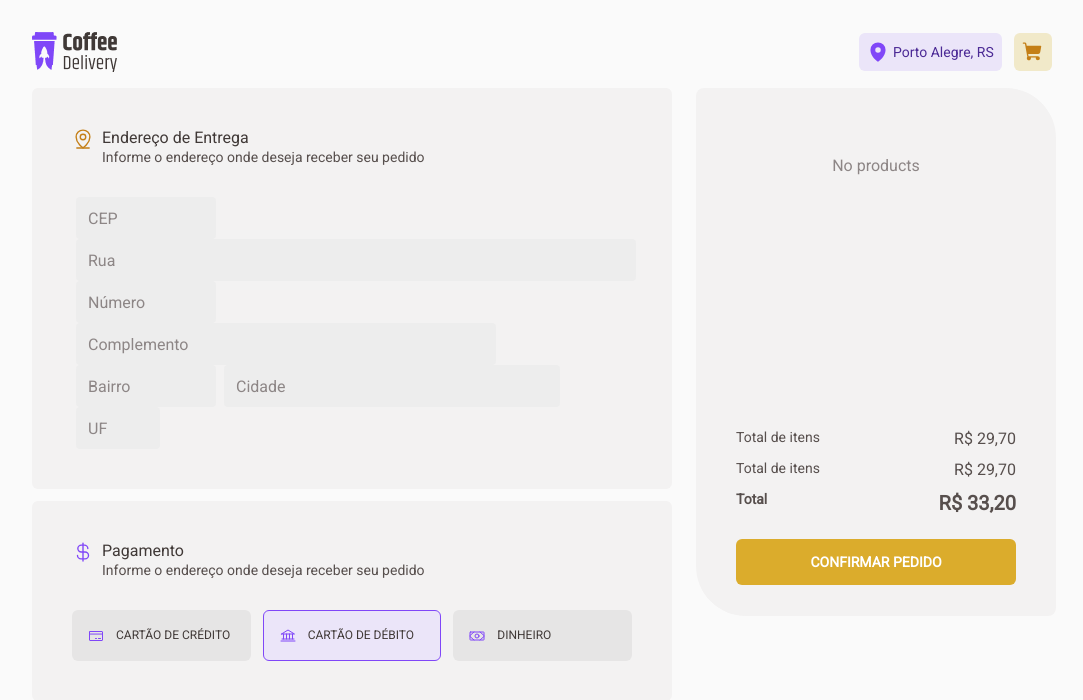
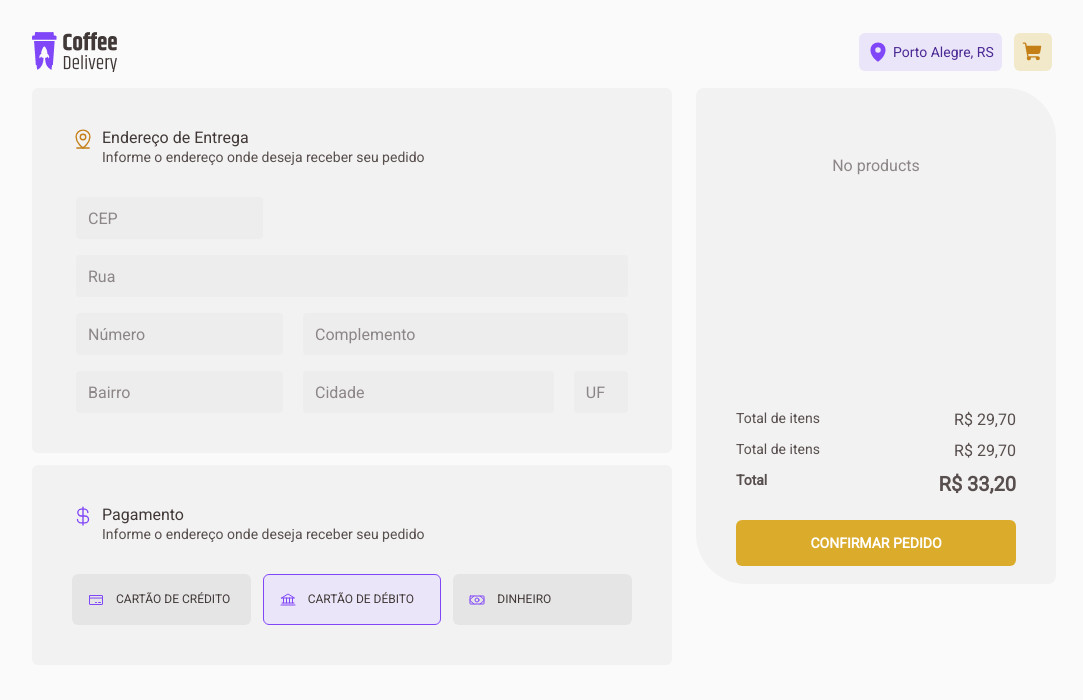
Before and after one commit to NoelenGiovannaAS/react-ignite-challenges, a React (Vite) app in the folder 02-coffee-delivery/: page /checkout in a window 1280 px wide. Shown: the top 700 px of the page, without its empty margins (96-1179 px from the left). Built offline with nearby package versions, Linux system fonts and the light colour scheme.

Commit message:
finish checkout styling page

```diff
--- a/02-coffee-delivery/src/components/ui/Input/InputText/InputText.tsx
+++ b/02-coffee-delivery/src/components/ui/Input/InputText/InputText.tsx
@@ -6,6 +6,6 @@ interface IInputText extends InputHTMLAttributes<HTMLInputElement> {
   width?: string;
 }
 
-export const InputText = ({ placeholder, width = "27rem" }: IInputText) => {
+export const InputText = ({ placeholder, width = "" }: IInputText) => {
   return <Styles.InputText placeholder={placeholder} width={width} />;
 };
--- a/02-coffee-delivery/src/pages/Checkout/CompleteYourOrder/DeliveryAddressForm/DeliveryAddressForm.tsx
+++ b/02-coffee-delivery/src/pages/Checkout/CompleteYourOrder/DeliveryAddressForm/DeliveryAddressForm.tsx
@@ -25,27 +25,27 @@ export const DeliveryAddressForm = () => {
           placeholder="CEP"
           id="cep"
           type="text"
-          width="25%"
           //list="task-suggestions"
           //disabled={!!activeCycle}
           {...register("cep")}
+          width="33.33%"
         />
 
         <InputText
           placeholder="Rua"
           id="rua"
           type="text"
-          width="100%"
+          //width="100%"
           //list="task-suggestions"
           //disabled={!!activeCycle}
           {...register("rua")}
         />
 
+        <div>
           <InputText
             placeholder="Número"
             id="numero"
             type="number"
-          width="25%"
             //list="task-suggestions"
             //disabled={!!activeCycle}
             {...register("numero")}
@@ -54,38 +54,41 @@ export const DeliveryAddressForm = () => {
           <InputText
             placeholder="Complemento"
             id="rua"
-          width="75%"
             //list="task-suggestions"
             //disabled={!!activeCycle}
             {...register("complemento")}
+            width="75%"
           />
+        </div>
 
+        <div>
           <InputText
             placeholder="Bairro"
             id="bairro"
-          width="25%"
             //list="task-suggestions"
             //disabled={!!activeCycle}
+
             {...register("bairro")}
           />
 
           <InputText
             placeholder="Cidade"
             id="cidade"
-          width="60%"
             //list="task-suggestions"
             //disabled={!!activeCycle}
             {...register("cidade")}
+            width="85%"
           />
 
           <InputText
             placeholder="UF"
             id="uf"
-          width="15%"
             //list="task-suggestions"
             //disabled={!!activeCycle}
             {...register("uf")}
+            width="15%"
           />
+        </div>
       </FormContainer>
     </WrapperDeliveryAddress>
   );
--- a/02-coffee-delivery/src/pages/Checkout/CompleteYourOrder/DeliveryAddressForm/styles.ts
+++ b/02-coffee-delivery/src/pages/Checkout/CompleteYourOrder/DeliveryAddressForm/styles.ts
@@ -8,4 +8,12 @@ export const WrapperDeliveryAddress = styled.div`
   background-color: ${(props) => props.theme.base.card};
   border-radius: 6px;
 `;
-export const FormContainer = styled.form``;
+export const FormContainer = styled.form`
+  display: flex;
+  flex-direction: column;
+  gap: 1rem;
+  div {
+    display: flex;
+    gap: 0.75rem;
+  }
+`;
--- a/02-coffee-delivery/src/pages/Checkout/SummarySelectedCoffees/Footer/styles.ts
+++ b/02-coffee-delivery/src/pages/Checkout/SummarySelectedCoffees/Footer/styles.ts
@@ -4,6 +4,8 @@ export const WrapperFooter = styled.div`
   display: flex;
   flex-direction: column;
   gap: 0.75rem;
+  min-width: 10rem;
+
   > button {
     width: 100%;
     margin-top: 0.75rem;
--- a/02-coffee-delivery/src/pages/Checkout/SummarySelectedCoffees/styles.ts
+++ b/02-coffee-delivery/src/pages/Checkout/SummarySelectedCoffees/styles.ts
@@ -2,6 +2,7 @@ import { styled } from "styled-components";
 
 export const WrapperSummary = styled.div`
   display: flex;
+  max-width: 40rem;
   flex: 2;
   border-radius: 8px 50px 8px 50px;
   flex-direction: column;
@@ -9,5 +10,5 @@ export const WrapperSummary = styled.div`
   gap: 2rem;
   padding: 2.5rem;
   background-color: ${(props) => props.theme.base.card};
-  height: 33rem;
+  height: 31rem;
 `;
```
Lines whose indentation alone changed are shown as unchanged.
